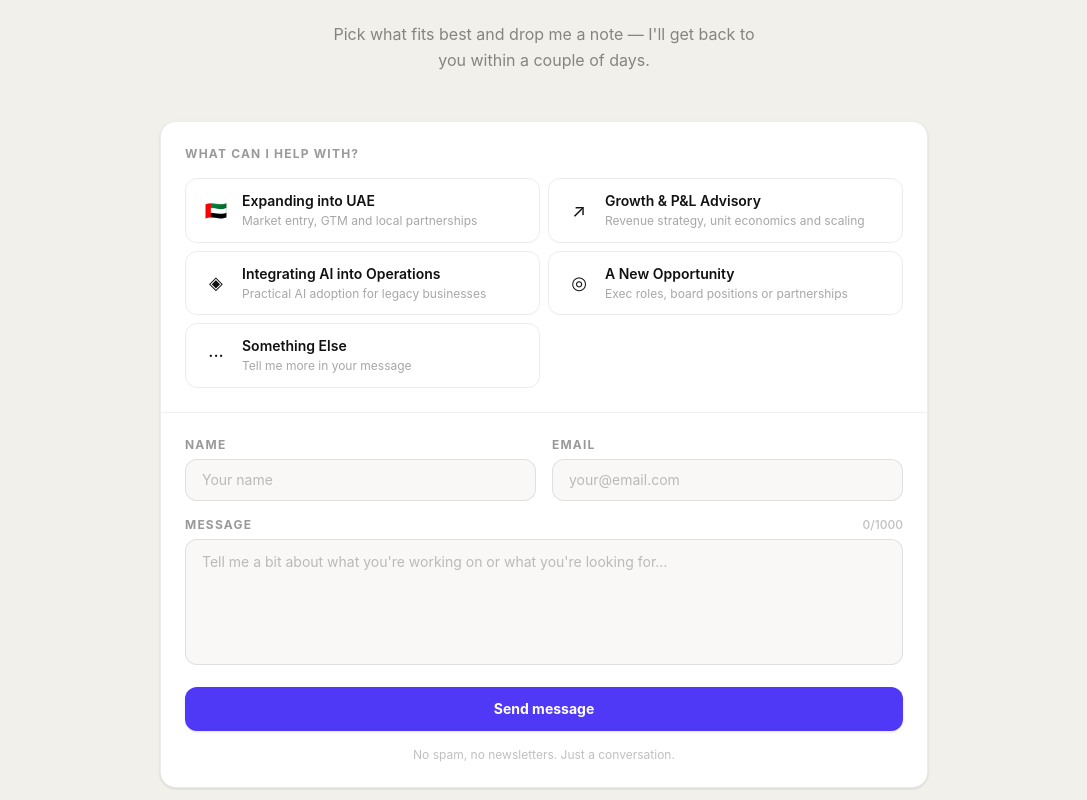
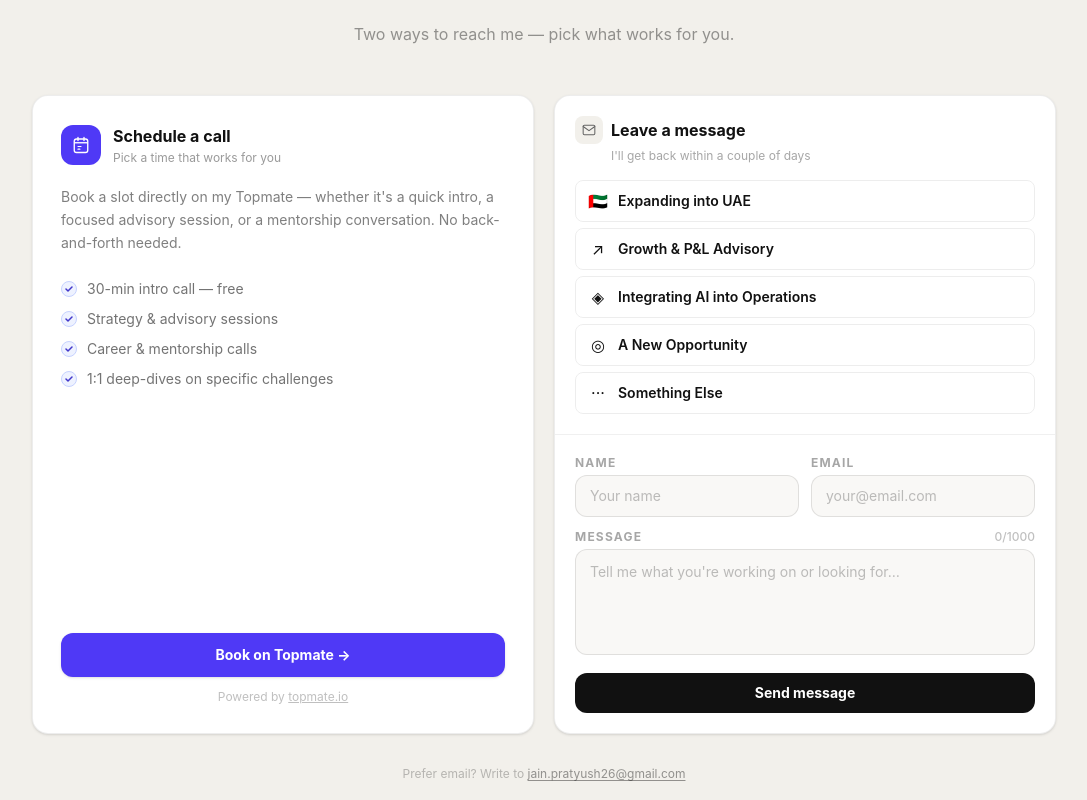
Before and after one commit to jainpratyush26/pratyush-jain-portfolio, a Next.js app: page / in a window 1280 px wide. Shown: the part 6860-7660 px from the top of the page, without its empty margins (96-1183 px from the left). Built offline with nearby package versions, Linux system fonts and the light colour scheme.

Commit message:
Add Topmate + contact form with Resend email delivery to gmail

```diff
--- a/components/LetsTalk.tsx
+++ b/components/LetsTalk.tsx
@@ -34,19 +34,40 @@ const USE_CASES = [
   },
 ];
 
+const topicLabel = (id: string) =>
+  USE_CASES.find((u) => u.id === id)?.label ?? "General enquiry";
+
 export default function LetsTalk() {
   const [selected, setSelected] = useState<string | null>(null);
   const [charCount, setCharCount] = useState(0);
-  const [sent, setSent] = useState(false);
+  const [status, setStatus] = useState<"idle" | "sending" | "sent" | "error">("idle");
 
-  const handleSubmit = (e: React.FormEvent) => {
+  const handleSubmit = async (e: React.FormEvent<HTMLFormElement>) => {
     e.preventDefault();
-    setSent(true);
+    setStatus("sending");
+    const form = e.currentTarget;
+    const data = {
+      name: (form.elements.namedItem("name") as HTMLInputElement).value,
+      email: (form.elements.namedItem("email") as HTMLInputElement).value,
+      topic: selected ? topicLabel(selected) : null,
+      message: (form.elements.namedItem("message") as HTMLTextAreaElement).value,
+    };
+
+    try {
+      const res = await fetch("/api/contact", {
+        method: "POST",
+        headers: { "Content-Type": "application/json" },
+        body: JSON.stringify(data),
+      });
+      setStatus(res.ok ? "sent" : "error");
+    } catch {
+      setStatus("error");
+    }
   };
 
   return (
     <section id="letstalk" className="py-28 px-6 bg-[#f2f0eb]">
-      <div className="max-w-3xl mx-auto">
+      <div className="max-w-5xl mx-auto">
 
         {/* Header */}
         <div className="mb-12 text-center">
@@ -54,32 +75,107 @@ export default function LetsTalk() {
           <h2 className="text-4xl md:text-5xl font-bold tracking-tight text-[#111] mb-4">
             Let&apos;s Talk
           </h2>
-          <p className="text-black/45 text-base leading-relaxed max-w-md mx-auto">
-            Pick what fits best and drop me a note — I&apos;ll get back to you within a couple of days.
+          <p className="text-black/40 text-base max-w-md mx-auto leading-relaxed">
+            Two ways to reach me — pick what works for you.
           </p>
         </div>
 
-        {sent ? (
-          <div className="bg-white rounded-2xl border border-emerald-200 p-10 text-center shadow-sm">
-            <div className="text-4xl mb-4">✓</div>
-            <h3 className="text-lg font-bold text-[#111] mb-2">Message sent</h3>
-            <p className="text-black/45 text-sm">Thanks for reaching out. I&apos;ll be in touch soon.</p>
+        <div className="grid md:grid-cols-2 gap-5 items-start">
+
+          {/* ── Path 1: Topmate ── */}
+          <div className="bg-white border border-black/[0.07] rounded-2xl p-7 shadow-sm flex flex-col h-full">
+            <div className="flex items-center gap-3 mb-5">
+              <div className="w-10 h-10 rounded-xl bg-indigo-600 flex items-center justify-center shrink-0">
+                <svg width="18" height="18" viewBox="0 0 24 24" fill="none">
+                  <rect x="3" y="4" width="18" height="18" rx="3" stroke="white" strokeWidth="1.8"/>
+                  <path d="M3 9h18" stroke="white" strokeWidth="1.8"/>
+                  <path d="M8 2v4M16 2v4" stroke="white" strokeWidth="1.8" strokeLinecap="round"/>
+                  <path d="M8 14h4M8 17.5h2.5" stroke="white" strokeWidth="1.6" strokeLinecap="round"/>
+                </svg>
+              </div>
+              <div>
+                <h3 className="font-bold text-[#111] text-base">Schedule a call</h3>
+                <p className="text-black/40 text-xs mt-0.5">Pick a time that works for you</p>
+              </div>
+            </div>
+
+            <p className="text-black/50 text-sm leading-relaxed mb-6">
+              Book a slot directly on my Topmate — whether it&apos;s a quick intro, a focused advisory session,
+              or a mentorship conversation. No back-and-forth needed.
+            </p>
+
+            <div className="space-y-2.5 mb-7">
+              {[
+                "30-min intro call — free",
+                "Strategy & advisory sessions",
+                "Career & mentorship calls",
+                "1:1 deep-dives on specific challenges",
+              ].map((item) => (
+                <div key={item} className="flex items-center gap-2.5 text-sm text-black/55">
+                  <span className="w-4 h-4 rounded-full bg-indigo-50 border border-indigo-200 flex items-center justify-center shrink-0">
+                    <svg width="8" height="6" viewBox="0 0 8 6" fill="none">
+                      <path d="M1 3l2 2 4-4" stroke="#4338ca" strokeWidth="1.5" strokeLinecap="round" strokeLinejoin="round"/>
+                    </svg>
+                  </span>
+                  {item}
+                </div>
+              ))}
+            </div>
+
+            <a
+              href="https://topmate.io/pratyush_jain/"
+              target="_blank"
+              rel="noopener noreferrer"
+              className="mt-auto block text-center py-3 rounded-xl bg-indigo-600 hover:bg-indigo-700 text-white text-sm font-bold transition-colors duration-200 shadow-sm"
+            >
+              Book on Topmate →
+            </a>
+
+            <p className="text-center text-xs text-black/25 mt-3">
+              Powered by{" "}
+              <a href="https://topmate.io" target="_blank" rel="noopener noreferrer" className="underline hover:text-black/50 transition-colors">
+                topmate.io
+              </a>
+            </p>
+          </div>
+
+          {/* ── Path 2: Message form ── */}
+          <div className="bg-white border border-black/[0.07] rounded-2xl shadow-sm overflow-hidden">
+
+            {status === "sent" ? (
+              <div className="p-10 text-center flex flex-col items-center justify-center min-h-[420px]">
+                <div className="w-12 h-12 rounded-full bg-emerald-50 border border-emerald-200 flex items-center justify-center mb-4">
+                  <svg width="20" height="16" viewBox="0 0 20 16" fill="none">
+                    <path d="M1.5 8l5.5 5.5L18.5 1.5" stroke="#059669" strokeWidth="2" strokeLinecap="round" strokeLinejoin="round"/>
+                  </svg>
+                </div>
+                <h3 className="text-base font-bold text-[#111] mb-2">Message sent</h3>
+                <p className="text-black/40 text-sm max-w-xs leading-relaxed">
+                  Thanks for reaching out. I&apos;ll read every message and get back to you soon.
+                </p>
                 <button
-              onClick={() => { setSent(false); setSelected(null); setCharCount(0); }}
+                  onClick={() => { setStatus("idle"); setSelected(null); setCharCount(0); }}
                   className="mt-6 text-sm text-indigo-600 font-semibold hover:underline"
                 >
-              Send another
+                  Send another message
                 </button>
               </div>
             ) : (
-          <div className="bg-white rounded-2xl border border-black/[0.07] shadow-sm overflow-hidden">
+              <>
+                {/* Use-case picker */}
+                <div className="p-5 border-b border-black/[0.06]">
+                  <div className="flex items-center gap-2 mb-1">
+                    <div className="w-7 h-7 rounded-lg bg-[#f2f0eb] flex items-center justify-center">
+                      <svg width="14" height="14" viewBox="0 0 24 24" fill="none">
+                        <path d="M20 4H4c-1.1 0-2 .9-2 2v12c0 1.1.9 2 2 2h16c1.1 0 2-.9 2-2V6c0-1.1-.9-2-2-2z" stroke="#666" strokeWidth="1.8"/>
+                        <path d="M22 6l-10 7L2 6" stroke="#666" strokeWidth="1.8" strokeLinecap="round"/>
+                      </svg>
+                    </div>
+                    <h3 className="font-bold text-[#111] text-base">Leave a message</h3>
+                  </div>
+                  <p className="text-black/35 text-xs mb-4 pl-9">I&apos;ll get back within a couple of days</p>
 
-            {/* Use-case selector */}
-            <div className="p-6 border-b border-black/[0.06]">
-              <p className="text-xs font-bold text-black/40 uppercase tracking-widest mb-4">
-                What can I help with?
-              </p>
-              <div className="grid grid-cols-1 sm:grid-cols-2 gap-2">
+                  <div className="grid grid-cols-1 gap-1.5">
                     {USE_CASES.map((uc) => {
                       const isSelected = selected === uc.id;
                       return (
@@ -87,23 +183,20 @@ export default function LetsTalk() {
                           key={uc.id}
                           type="button"
                           onClick={() => setSelected(isSelected ? null : uc.id)}
-                      className={`flex items-center gap-3 text-left rounded-xl px-4 py-3 border transition-all duration-200 ${
+                          className={`flex items-center gap-2.5 text-left rounded-lg px-3 py-2 border text-sm transition-all duration-150 ${
                             isSelected
-                          ? "border-indigo-400 bg-indigo-50 shadow-sm"
-                          : "border-black/[0.08] hover:border-black/20 hover:bg-black/[0.02]"
+                              ? "border-indigo-400 bg-indigo-50"
+                              : "border-black/[0.07] hover:border-black/15 hover:bg-black/[0.02]"
                           }`}
                         >
-                      <span className="text-lg w-7 text-center shrink-0">{uc.icon}</span>
-                      <div className="min-w-0">
-                        <p className={`text-sm font-semibold truncate ${isSelected ? "text-indigo-700" : "text-[#111]"}`}>
+                          <span className="w-5 text-base text-center shrink-0">{uc.icon}</span>
+                          <span className={`font-semibold ${isSelected ? "text-indigo-700" : "text-[#111]"}`}>
                             {uc.label}
-                        </p>
-                        <p className="text-xs text-black/35 mt-0.5 leading-snug">{uc.sublabel}</p>
-                      </div>
+                          </span>
                           {isSelected && (
-                        <span className="ml-auto shrink-0 w-4 h-4 rounded-full bg-indigo-600 flex items-center justify-center">
-                          <svg width="8" height="6" viewBox="0 0 8 6" fill="none">
-                            <path d="M1 3l2 2 4-4" stroke="white" strokeWidth="1.5" strokeLinecap="round" strokeLinejoin="round" />
+                            <span className="ml-auto w-3.5 h-3.5 rounded-full bg-indigo-600 flex items-center justify-center shrink-0">
+                              <svg width="7" height="5" viewBox="0 0 8 6" fill="none">
+                                <path d="M1 3l2 2 4-4" stroke="white" strokeWidth="1.5" strokeLinecap="round" strokeLinejoin="round"/>
                               </svg>
                             </span>
                           )}
@@ -113,65 +206,76 @@ export default function LetsTalk() {
                   </div>
                 </div>
 
-            {/* Form */}
-            <form onSubmit={handleSubmit} className="p-6 space-y-4">
-              <div className="grid sm:grid-cols-2 gap-4">
+                {/* Form fields */}
+                <form onSubmit={handleSubmit} className="p-5 space-y-3">
+                  <div className="grid grid-cols-2 gap-3">
                     <div>
-                  <label className="text-black/40 text-xs font-bold uppercase tracking-widest block mb-1.5">
-                    Name
-                  </label>
+                      <label className="text-black/35 text-xs font-bold uppercase tracking-widest block mb-1">Name</label>
                       <input
+                        name="name"
                         type="text"
                         required
                         placeholder="Your name"
-                    className="w-full bg-[#f9f8f6] border border-black/[0.1] rounded-xl px-4 py-2.5 text-sm text-black placeholder-black/25 focus:outline-none focus:border-indigo-400 transition-colors"
+                        className="w-full bg-[#f9f8f6] border border-black/[0.1] rounded-xl px-3.5 py-2.5 text-sm text-black placeholder-black/25 focus:outline-none focus:border-indigo-400 transition-colors"
                       />
                     </div>
                     <div>
-                  <label className="text-black/40 text-xs font-bold uppercase tracking-widest block mb-1.5">
-                    Email
-                  </label>
+                      <label className="text-black/35 text-xs font-bold uppercase tracking-widest block mb-1">Email</label>
                       <input
+                        name="email"
                         type="email"
                         required
                         placeholder="your@email.com"
-                    className="w-full bg-[#f9f8f6] border border-black/[0.1] rounded-xl px-4 py-2.5 text-sm text-black placeholder-black/25 focus:outline-none focus:border-indigo-400 transition-colors"
+                        className="w-full bg-[#f9f8f6] border border-black/[0.1] rounded-xl px-3.5 py-2.5 text-sm text-black placeholder-black/25 focus:outline-none focus:border-indigo-400 transition-colors"
                       />
                     </div>
                   </div>
 
                   <div>
-                <div className="flex items-center justify-between mb-1.5">
-                  <label className="text-black/40 text-xs font-bold uppercase tracking-widest">
-                    Message
-                  </label>
+                    <div className="flex justify-between mb-1">
+                      <label className="text-black/35 text-xs font-bold uppercase tracking-widest">Message</label>
                       <span className={`text-xs font-medium ${charCount > 900 ? "text-rose-500" : "text-black/25"}`}>
                         {charCount}/1000
                       </span>
                     </div>
                     <textarea
+                      name="message"
                       required
-                  rows={5}
+                      rows={4}
                       maxLength={1000}
-                  placeholder="Tell me a bit about what you're working on or what you're looking for…"
+                      placeholder="Tell me what you're working on or looking for…"
                       onChange={(e) => setCharCount(e.target.value.length)}
-                  className="w-full bg-[#f9f8f6] border border-black/[0.1] rounded-xl px-4 py-3 text-sm text-black placeholder-black/25 focus:outline-none focus:border-indigo-400 transition-colors resize-none"
+                      className="w-full bg-[#f9f8f6] border border-black/[0.1] rounded-xl px-3.5 py-3 text-sm text-black placeholder-black/25 focus:outline-none focus:border-indigo-400 transition-colors resize-none"
                     />
                   </div>
 
+                  {status === "error" && (
+                    <p className="text-rose-500 text-xs font-medium">
+                      Something went wrong — please try again or email me directly at{" "}
+                      <a href="mailto:jain.pratyush26@gmail.com" className="underline">jain.pratyush26@gmail.com</a>.
+                    </p>
+                  )}
+
                   <button
                     type="submit"
-                className="w-full py-3 rounded-xl bg-indigo-600 hover:bg-indigo-700 text-white text-sm font-bold transition-colors duration-200 shadow-sm disabled:opacity-50"
+                    disabled={status === "sending"}
+                    className="w-full py-2.5 rounded-xl bg-[#111] hover:bg-[#333] disabled:bg-black/30 text-white text-sm font-bold transition-colors duration-200"
                   >
-                Send message
+                    {status === "sending" ? "Sending…" : "Send message"}
                   </button>
+                </form>
+              </>
+            )}
+          </div>
+        </div>
 
-              <p className="text-center text-xs text-black/25">
-                No spam, no newsletters. Just a conversation.
+        {/* Divider note */}
+        <p className="text-center text-xs text-black/25 mt-8">
+          Prefer email? Write to{" "}
+          <a href="mailto:jain.pratyush26@gmail.com" className="text-black/40 hover:text-black/70 underline underline-offset-2 transition-colors">
+            jain.pratyush26@gmail.com
+          </a>
         </p>
-            </form>
-          </div>
-        )}
       </div>
     </section>
   );
--- a/package.json
+++ b/package.json
@@ -14,7 +14,8 @@
     "next": "16.2.9",
     "react": "19.2.4",
     "react-dom": "19.2.4",
-    "react-simple-maps": "^3.0.0"
+    "react-simple-maps": "^3.0.0",
+    "resend": "^6.12.4"
   },
   "devDependencies": {
     "@tailwindcss/postcss": "^4",
```
Also changed, not shown: app/api/contact/route.ts (added, +60 -0 lines), 1 other file (tests, documents, lock files or other folders). Lines whose indentation alone changed are shown as unchanged.
